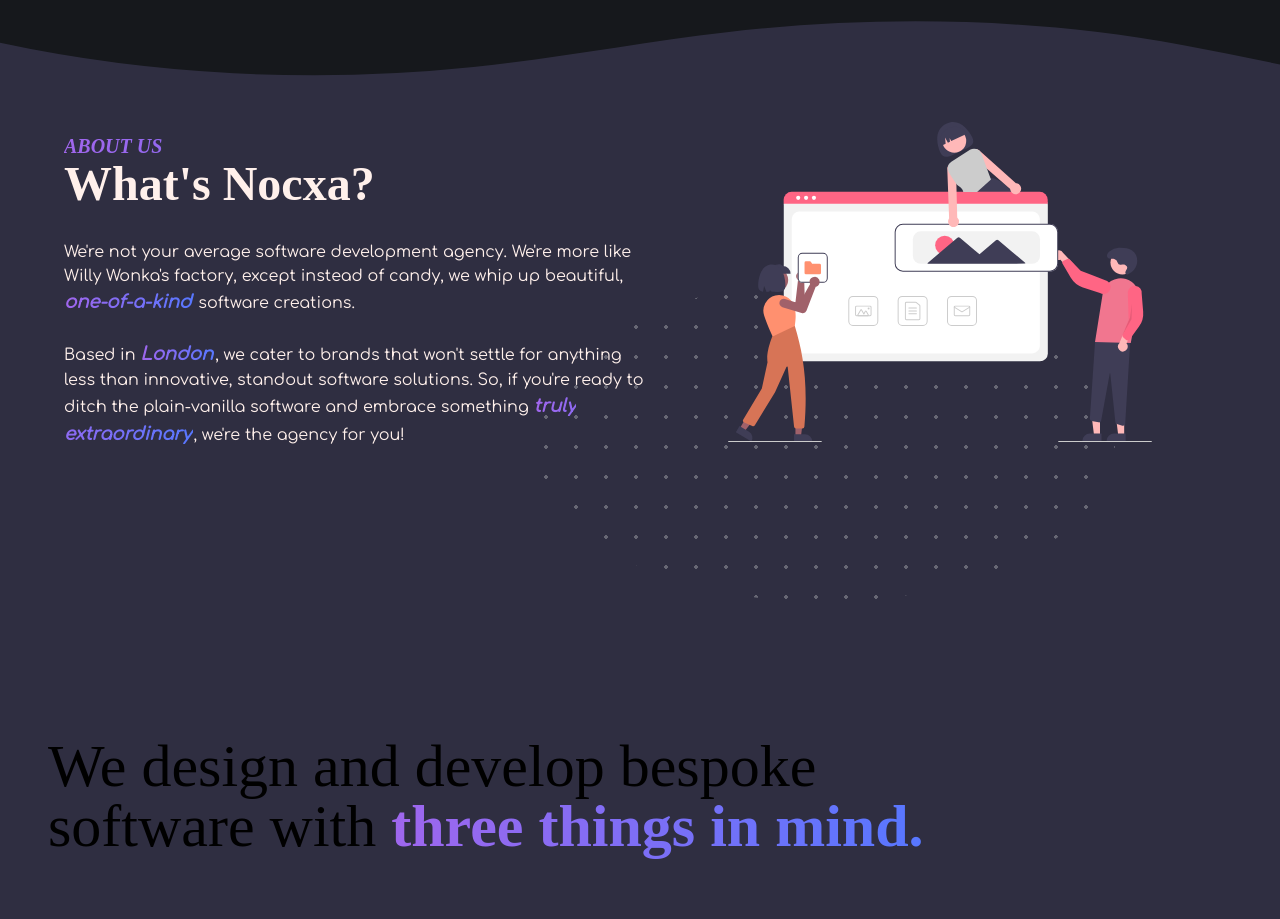
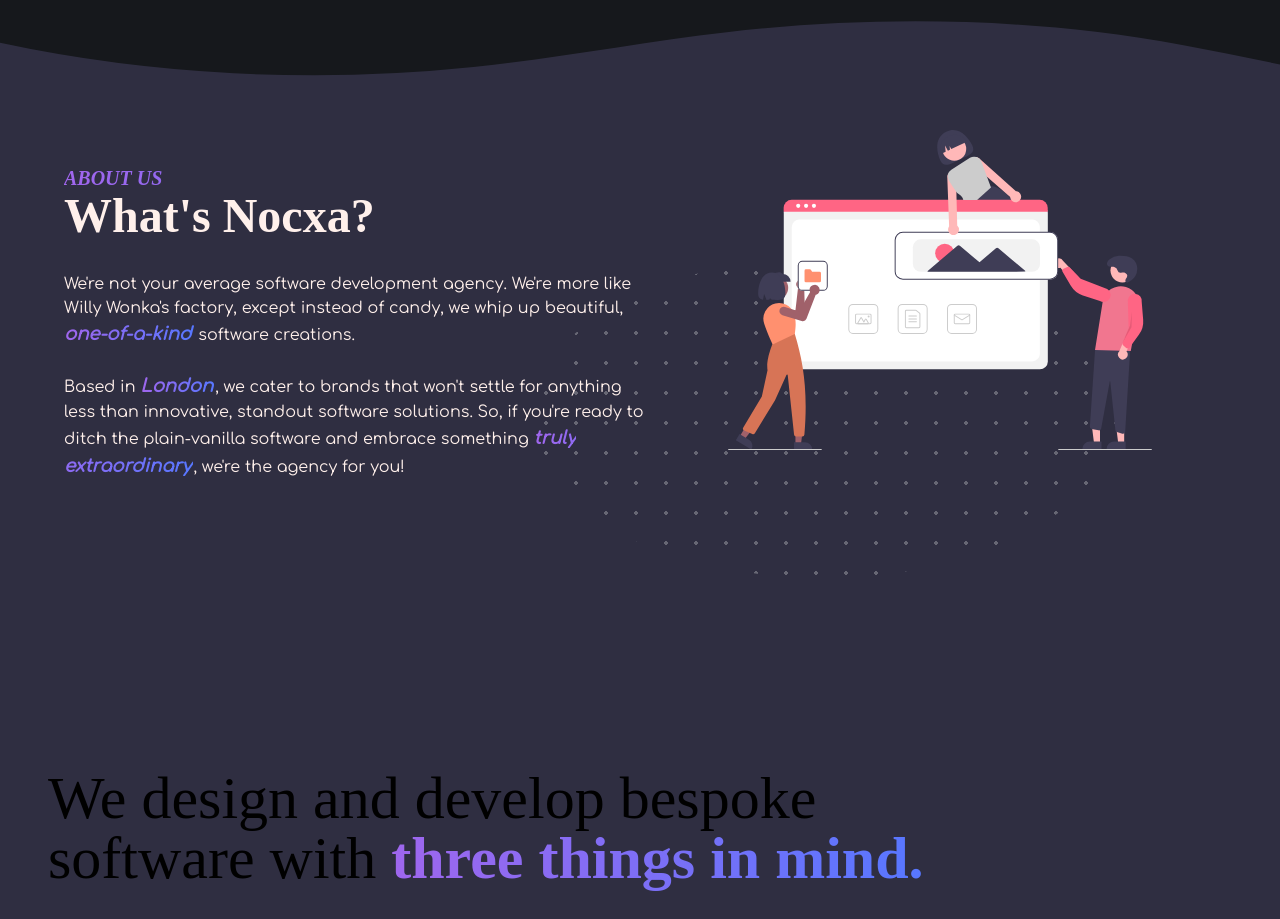
Before and after one commit to gowth6m/nocxa-website, a Next.js app: page / in a window 1280 px wide. Shown: the part 780-1699 px from the top of the page. Built offline with nearby package versions, Linux system fonts and the light colour scheme; a web font is replaced by a local one.

Commit message:
Update spacing on intro and about

```diff
--- a/components/About.tsx
+++ b/components/About.tsx
@@ -24,7 +24,7 @@
         <div className="rounded-3xl h-full">
           <div className="flex flex-col justify-between items-center w-full mx-auto px-4 md:pl-8 md:pr-4 h-full md:flex-row mt-12">
             <div className="flex flex-col md:flex-1 max-w-[calc(1280px/2)]">
-              <div className="flex flex-col font-museo my-8 w-full text-left justify-center align-middle">
+              <div className="flex flex-col font-museo mb-8 mt-16 w-full text-left justify-center align-middle">
                 <div className="italic grad-bg-text text-base md:text-xl">
                   ABOUT US
                 </div>
@@ -58,7 +58,7 @@
                 </div>
               </div>
             </div>
-            <div className="flex w-full items-center justify-center mt-4 mb-8 md:flex-1 max-w-[calc(1280px/2)] relative about-illustration">
+            <div className="flex w-full items-center justify-center mt-12 md:mt-0 mb-8 md:flex-1 max-w-[calc(1280px/2)] relative about-illustration">
               <Illustration2 className="h-40 w-5/6 md:w-full md:h-80  z-10" />
             </div>
           </div>
--- a/components/Intro.tsx
+++ b/components/Intro.tsx
@@ -66,7 +66,7 @@
             <div className="text-3xl font-bold font-museo w-5/6 text-right ml-auto my-2">
               {/* See our <br />
               <span className="text-[var(--purple)]"> work</span> */}
-              <div className="text-lg text-[var(--cream)] mb-6">
+              <div className="text-lg text-[var(--cream)] mb-4">
                 We don&#39;t just think
                 <span className="grad-bg-text"> outside the box</span>, we
                 redesign it.
--- a/styles/misc.css
+++ b/styles/misc.css
@@ -39,14 +39,13 @@
     border-radius: 50%;
     content: "";
     position: absolute;
-    top: 50%;
+    top: 40%;
     left: -20%;
-    /* width: 100%; */
     height: 100%;
     background-color: #2f2e41;
     opacity: 1;
     background-image: radial-gradient(#ffffff45 2px, #2f2e41 2px);
     background-size: 30px 30px;
     z-index: 1;
-    @apply w-[150%] md:w-[100%];
+    @apply w-[150%] md:w-[100%] rotate-[10deg] md:rotate-0;
 }
```
